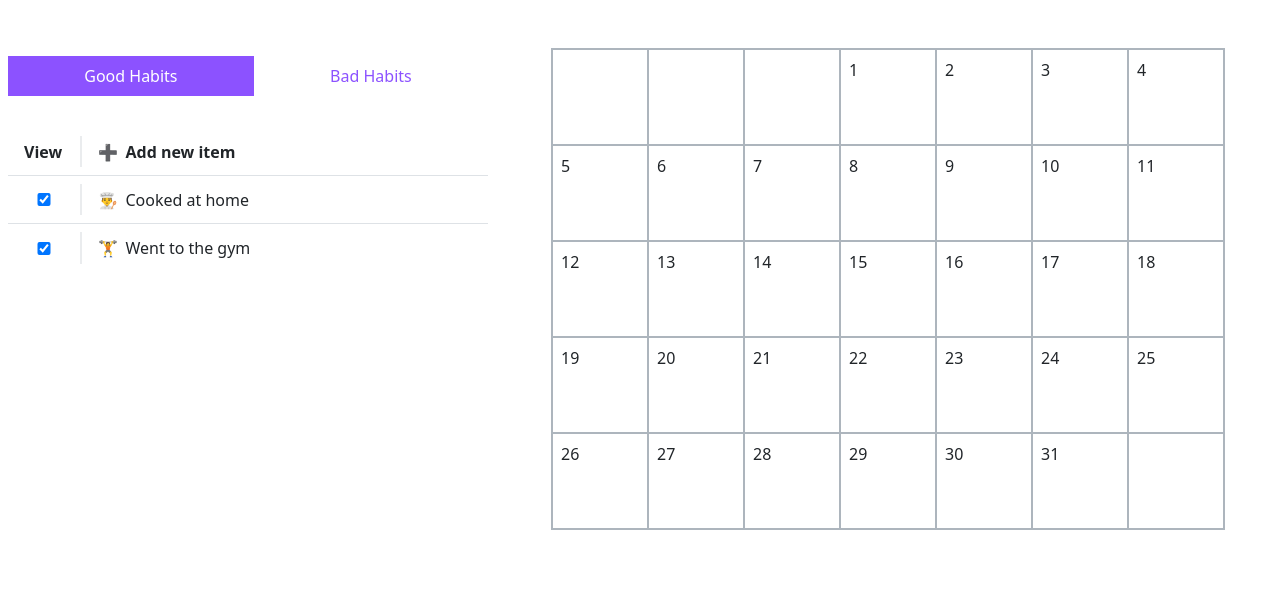
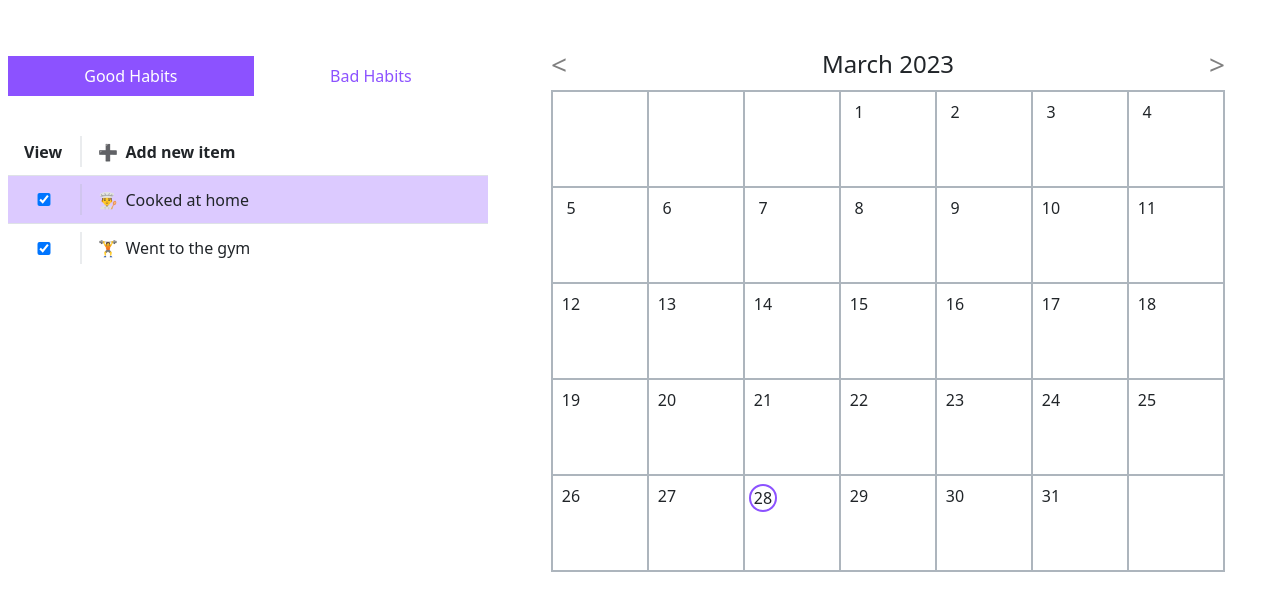
Before and after one commit to andino9092/eecs493-project, a React (Create React App) app: page / in a window 1280 px wide. Shown: the top 610 px of the page. Built offline with nearby package versions, Linux system fonts and the light colour scheme.

Commit message:
Created functioning calendar

```diff
--- a/public/static/styles.css
+++ b/public/static/styles.css
@@ -2,14 +2,23 @@
   --bs-link-color: #8c52ff;
   --bs-link-hover-color: #8c52ff;
 }
-.add{
+.add {
   text-decoration: none;
 }
 .add-item-row {
   font-weight: bold;
 }
+.arrow {
+  color: gray;
+  cursor: pointer;
+}
+.arrow:hover {
+  color: #adb5bd;
+}
 .calendar {
   width: fit-content;
+}
+.cal {
   border: solid 1px #adb5bd;
   min-width: 21em;
 }
@@ -18,11 +27,27 @@
   width: 6em;
   padding: 0.5em;
 }
+.cal-month {
+  text-align: center;
+}
 .cal-row {
   height: 6em;
 }
 .checkbox-col {
   width: 2.5em;
+}
+.date-num {
+  height: 1.75em;
+  width: 1.75em;
+  text-align: center;
+  margin-left: -0.25em;
+  justify-content: center;
+}
+.date-num.today {
+  width: 1.75em;
+  height: 1.75em;
+  border-radius: 50%;
+  border: 2px solid #8c52ff;
 }
 .habit-list {
   width: 30em;
@@ -33,6 +58,10 @@
 }
 .list-group-item {
   height: 3em;
+  cursor: default;
+}
+.list-group-item.highlighted {
+  background: hsla(260, 100%, 66%, 0.3);
 }
 .nav-link:hover {
   cursor: pointer;
--- a/src/App.js
+++ b/src/App.js
@@ -5,6 +5,8 @@ import Calendar from "./Calendar/Calendar";
 
 function App() {
   const [habitTypeRadio, setHabitTypeRadio] = useState(true);
+  const [selectedHabit, setSelectedHabit] = useState(0);
+  const [calendarMonth, setCalendarMonth] = useState(new Date());
   const [itemList, setItemList] = useState({
     goodHabits: [
       new Habit("Cooked at home", "👨‍🍳"),
@@ -23,11 +25,12 @@ function App() {
     const newItemList = { ...itemList };
     func(newItemList);
     setItemList(newItemList);
-    console.log(itemList)
+    console.log(itemList);
   };
 
   const changeHabitType = () => {
     setHabitTypeRadio(!habitTypeRadio);
+    setSelectedHabit(0);
   };
 
   return (
@@ -37,12 +40,19 @@ function App() {
         <HabitList
           itemList={itemList}
           updateItemList={updateItemList}
+          selectedHabit={selectedHabit}
+          setSelectedHabit={setSelectedHabit}
           habitTypeRadio={habitTypeRadio}
           changeHabitType={changeHabitType}
         />
         <Calendar
-          viewHabitsList ={habitTypeRadio ? itemList.goodHabits : itemList.badHabits}
+          date={calendarMonth}
+          setCalendarMonth={setCalendarMonth}
+          viewHabitsList={
+            habitTypeRadio ? itemList.goodHabits : itemList.badHabits
+          }
           updateItemList={updateItemList}
+          selectedHabit={selectedHabit}
         />
       </div>
     </div>
--- a/src/Calendar/Calendar.js
+++ b/src/Calendar/Calendar.js
@@ -1,125 +1,108 @@
 import React from "react";
+import { useState, useEffect } from "react";
+import PropTypes from "prop-types";
+import CalendarDay from "./CalendarDay";
+
+const months = [
+  "January",
+  "February",
+  "March",
+  "April",
+  "May",
+  "June",
+  "July",
+  "August",
+  "September",
+  "October",
+  "November",
+  "December",
+];
 
 function Calendar(props) {
+  const [calendar, setCalendar] = useState([[]]);
+
+  useEffect(() => {
+    setCalendar(buildCalendar(props.date));
+  }, [props.date]);
+
+  const decrMonth = () => {
+    return props.date.setMonth(props.date.getMonth() - 1);
+  };
+
+  const incrMonth = () => {
+    return props.date.setMonth(props.date.getMonth() + 1);
+  };
+
+  const buildCalendar = (date) => {
+    const firstDay = new Date(date.getFullYear(), date.getMonth(), 1);
+    const lastDay = new Date(date.getFullYear(), date.getMonth() + 1, 0);
+    let increment = 1;
+
+    const calendar = [];
+
+    while (increment <= lastDay.getDate()) {
+      calendar.push([]);
+      for (let i = 0; i < 7; ++i) {
+        if (increment === 1 && i < firstDay.getDay()) {
+          calendar[calendar.length - 1].push("");
+        } else if (increment <= lastDay.getDate()) {
+          calendar[calendar.length - 1].push(String(increment));
+          increment += 1;
+        } else {
+          calendar[calendar.length - 1].push("");
+        }
+      }
+    }
+
+    console.log("built new calendar");
+
+    return calendar;
+  };
+
   return (
     <div className="calendar container">
-      <div className="cal-row row">
-        <div className="cal-date col">
-          <p className="date-num"></p>
-        </div>
-        <div className="cal-date col">
-          <p className="date-num"></p>
-        </div>
-        <div className="cal-date col">
-          <p className="date-num"></p>
-        </div>
-        <div className="cal-date col">
-          <p className="date-num">1</p>
-        </div>
-        <div className="cal-date col">
-          <p className="date-num">2</p>
-        </div>
-        <div className="cal-date col">
-          <p className="date-num">3</p>
-        </div>
-        <div className="cal-date col">
-          <p className="date-num">4</p>
-        </div>
+      <div className="d-flex justify-content-between align-items-center">
+        <h3
+          className="arrow"
+          onClick={() => props.setCalendarMonth(new Date(decrMonth()))}
+        >
+          &#60;
+        </h3>
+        <h4 className="cal-month">
+          {months[props.date.getMonth()]} {props.date.getFullYear()}
+        </h4>
+        <h3
+          className="arrow"
+          onClick={() => props.setCalendarMonth(new Date(incrMonth()))}
+        >
+          &#62;
+        </h3>
       </div>
-      <div className="cal-row row">
-        <div className="cal-date col">
-          <p className="date-num">5</p>
-        </div>
-        <div className="cal-date col">
-          <p className="date-num">6</p>
-        </div>
-        <div className="cal-date col">
-          <p className="date-num">7</p>
-        </div>
-        <div className="cal-date col">
-          <p className="date-num">8</p>
-        </div>
-        <div className="cal-date col">
-          <p className="date-num">9</p>
-        </div>
-        <div className="cal-date col">
-          <p className="date-num">10</p>
-        </div>
-        <div className="cal-date col">
-          <p className="date-num">11</p>
-        </div>
-      </div>
-      <div className="cal-row row">
-        <div className="cal-date col">
-          <p className="date-num">12</p>
-        </div>
-        <div className="cal-date col">
-          <p className="date-num">13</p>
-        </div>
-        <div className="cal-date col">
-          <p className="date-num">14</p>
-        </div>
-        <div className="cal-date col">
-          <p className="date-num">15</p>
-        </div>
-        <div className="cal-date col">
-          <p className="date-num">16</p>
-        </div>
-        <div className="cal-date col">
-          <p className="date-num">17</p>
-        </div>
-        <div className="cal-date col">
-          <p className="date-num">18</p>
-        </div>
-      </div>
-      <div className="cal-row row">
-        <div className="cal-date col">
-          <p className="date-num">19</p>
-        </div>
-        <div className="cal-date col">
-          <p className="date-num">20</p>
-        </div>
-        <div className="cal-date col">
-          <p className="date-num">21</p>
-        </div>
-        <div className="cal-date col">
-          <p className="date-num">22</p>
-        </div>
-        <div className="cal-date col">
-          <p className="date-num">23</p>
-        </div>
-        <div className="cal-date col">
-          <p className="date-num">24</p>
-        </div>
-        <div className="cal-date col">
-          <p className="date-num">25</p>
-        </div>
-      </div>
-      <div className="cal-row row">
-        <div className="cal-date col">
-          <p className="date-num">26</p>
-        </div>
-        <div className="cal-date col">
-          <p className="date-num">27</p>
-        </div>
-        <div className="cal-date col">
-          <p className="date-num">28</p>
-        </div>
-        <div className="cal-date col">
-          <p className="date-num">29</p>
-        </div>
-        <div className="cal-date col">
-          <p className="date-num">30</p>
-        </div>
-        <div className="cal-date col">
-          <p className="date-num">31</p>
-        </div>
-        <div className="cal-date col">
-          <p className="date-num"></p>
-        </div>
+      <div className="cal container">
+        {calendar.map((week, weekind) => {
+          return (
+            <div className="cal-row row" key={"cal-week-" + weekind}>
+              {week.map((day, dayind) => (
+                <CalendarDay
+                  day={day}
+                  date={props.date}
+                  key={"cal-" + weekind + "-" + dayind}
+                />
+              ))}
+            </div>
+          );
+        })}
       </div>
     </div>
   );
 }
 
+Calendar.propTypes = {
+  date: PropTypes.instanceOf(Date),
+  setCalendarMonth: PropTypes.func.isRequired,
+  viewHabitsList: PropTypes.array.isRequired,
+  updateItemList: PropTypes.func.isRequired,
+  selectedHabit: PropTypes.number.isRequired,
+};
+
 export default Calendar;
--- /dev/null
+++ b/src/Calendar/CalendarDay.js
@@ -0,0 +1,28 @@
+import React from "react";
+import PropTypes from "prop-types";
+
+function CalendarDay(props) {
+  const isToday = () => {
+    const thisDate = new Date(
+      props.date.getFullYear(),
+      props.date.getMonth(),
+      props.day
+    );
+    const today = new Date()
+
+    return thisDate.setHours(0,0,0,0) === today.setHours(0,0,0,0);
+  };
+
+  return (
+    <div className="cal-date col">
+      <p className={"date-num" + (isToday() ? " today" : "")}>{props.day}</p>
+    </div>
+  );
+}
+
+CalendarDay.propTypes = {
+  day: PropTypes.string.isRequired,
+  date: PropTypes.instanceOf(Date),
+};
+
+export default CalendarDay;
--- a/src/HabitList/HabitList.js
+++ b/src/HabitList/HabitList.js
@@ -4,6 +4,9 @@ import ListItem from "./ListItem";
 import HabitTypeRadio from "./HabitTypeRadio";
 
 function HabitList(props) {
+  const habitsToRender = props.habitTypeRadio
+    ? props.itemList.goodHabits
+    : props.itemList.badHabits;
   const toggleItemView = (ind, category) => {
     props.updateItemList((itemList) => {
       category
@@ -30,21 +33,15 @@ function HabitList(props) {
           </span>
           <p className="m-0">Add new item</p>
         </li>
-        {props.habitTypeRadio
-          ? props.itemList.goodHabits.map((habit, index) => (
-              <ListItem
-                habit={habit}
-                key={index}
-                toggleItemView={() => toggleItemView(index, true)}
-              />
-            ))
-          : props.itemList.badHabits.map((habit, index) => (
-              <ListItem
-                habit={habit}
-                key={index}
-                toggleItemView={() => toggleItemView(index, false)}
-              />
-            ))}
+        {habitsToRender.map((habit, index) => (
+          <ListItem
+            habit={habit}
+            toggleItemView={() => toggleItemView(index, true)}
+            highlighted={props.selectedHabit === index}
+            setSelectedHabit={() => props.setSelectedHabit(index)}
+            key={index}
+          />
+        ))}
       </ul>
     </div>
   );
@@ -53,6 +50,8 @@ function HabitList(props) {
 HabitList.propTypes = {
   itemList: PropTypes.object.isRequired,
   updateItemList: PropTypes.func.isRequired,
+  selectedHabit: PropTypes.number.isRequired,
+  setSelectedHabit: PropTypes.func.isRequired,
   habitTypeRadio: PropTypes.bool.isRequired,
   changeHabitType: PropTypes.func.isRequired,
 };
--- a/src/HabitList/ListItem.js
+++ b/src/HabitList/ListItem.js
@@ -6,18 +6,26 @@ function ListItem(props) {
   const { name, emoji, view } = props.habit;
 
   return (
-    <li className="list-group-item d-flex align-items-center">
+    <li
+      className={
+        "list-group-item d-flex align-items-center" +
+        (props.highlighted ? " highlighted" : "")
+      }
+      onClick={props.setSelectedHabit}
+    >
       <input
         className="checkbox-col"
         type="checkbox"
+        onChange={props.toggleItemView}
         checked={view}
-        onChange={props.toggleItemView}
       />
       <div className="vr" style={{ color: "#adb5bd", width: "1.5px" }}></div>
-      <span className="list-emoji" role="img" aria-label="Cooked at home">
-        {emoji}
-      </span>
-      <p className="m-0">{name}</p>
+      <div className="list-item">
+        <span className="list-emoji" role="img" aria-label="Cooked at home">
+          {emoji}
+        </span>
+        <span className="m-0">{name}</span>
+      </div>
     </li>
   );
 }
@@ -25,6 +33,8 @@ function ListItem(props) {
 ListItem.propTypes = {
   habit: PropTypes.instanceOf(Habit),
   toggleItemView: PropTypes.func.isRequired,
+  highlighted: PropTypes.bool.isRequired,
+  setSelectedHabit: PropTypes.func.isRequired,
 };
 
 export default ListItem;
```
Also changed, not shown: src/index.js (+4 -4 lines), src/classes/Habit.js (line endings or trailing spaces).
